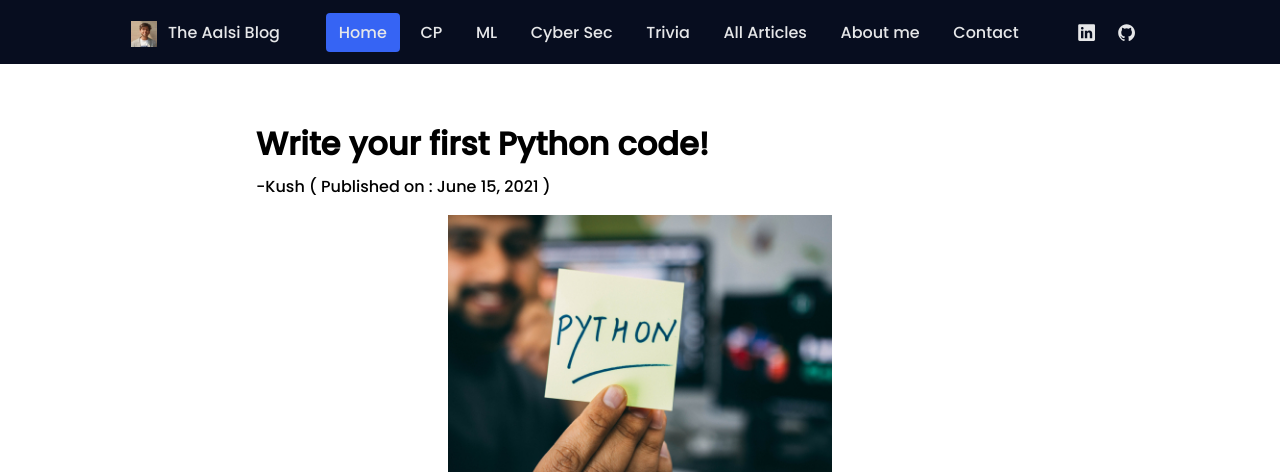
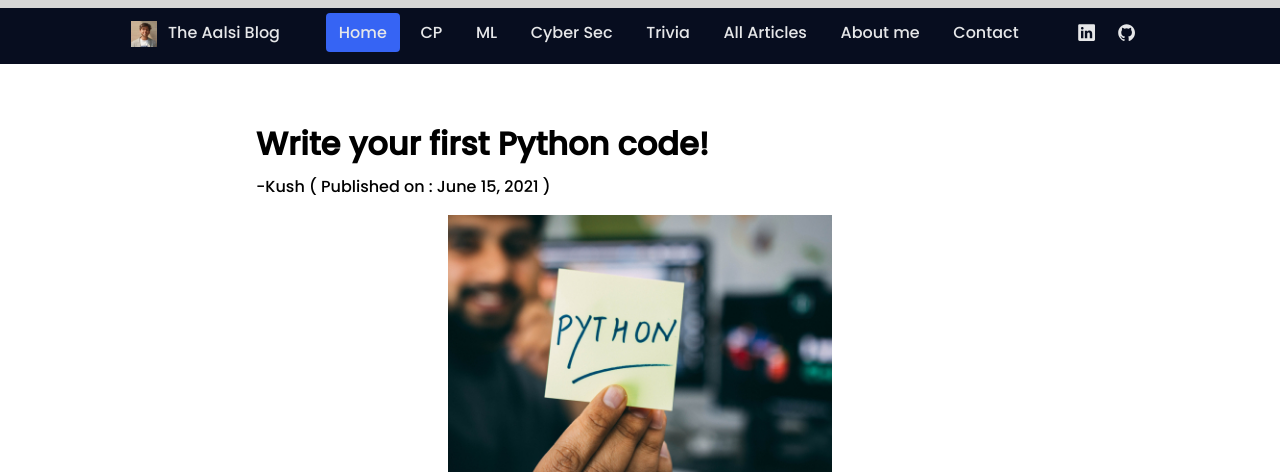
Before and after one commit to kushuu/the-aalsi-blog, a Django app: the page made by templates/article.html in a window 1280 px wide. Shown: the top 476 px of the page. Run offline with Django 3.2, Linux system fonts and the light colour scheme; data comes from the database, SQL or seed files in the repository; some libraries are stand-ins or nearby versions.

Commit message:
added page scroll indicator

```diff
--- a/static/main.js
+++ b/static/main.js
@@ -98,42 +98,11 @@ window.addEventListener("load", hidePreloader);
 
 
 // for scroller
-function scrollProgressBar() {
-    var getMax = function () {
-      return $(document).height() - $(window).height();
-    };
+window.onscroll = function() {myFunction()};
 
-    var getValue = function () {
-      return $(window).scrollTop();
-    };
-
-    var progressBar = $(".progress-bar"),
-      max = getMax(),
-      value,
-      width;
-
-    var getWidth = function () {
-      // Calculate width in percentage
-      value = getValue();
-      width = (value / max) * 100;
-      width = width + "%";
-      return width;
-    };
-
-    var setWidth = function () {
-      progressBar.css({ width: getWidth() });
-    };
-
-    $(document).on("scroll", setWidth);
-    $(window).on("resize", function () {
-      // Need to reset max
-      max = getMax();
-      setWidth();
-    });
+function myFunction() {
+  var winScroll = document.body.scrollTop || document.documentElement.scrollTop;
+  var height = document.documentElement.scrollHeight - document.documentElement.clientHeight;
+  var scrolled = (winScroll / height) * 100;
+  document.getElementById("myBar").style.width = scrolled + "%";
 }
-
-$(document).ready(function () {
-    SF_scripts();
-
-    scrollProgressBar();
-});
--- a/static/styles.css
+++ b/static/styles.css
@@ -612,22 +612,21 @@ footer {
   top: 0;
   right: 0;
   left: 0;
-  margin-top: 150px;
+  /* margin-top: 65px; */
   z-index: -1;
-  /* color: white; */
 }
 
 .progress-container {
   width: 100%;
-  background-color: transparent;
-  height: 5px;
-  display: block;
+  height: 8px;
+  background: rgb(214, 214, 214);
 }
+
+/* The progress bar (scroll indicator) */
 .progress-bar {
-  background-color: red;
+  height: 8px;
+  background: #11214ea9;
   width: 0%;
-  display: block;
-  height: inherit;
 }
 
 /* Responsive columns - one column layout (vertical) on small screens */
```
Also changed, not shown: templates/article.html (+6 -3 lines), templates/base.html (+6 -13 lines).
